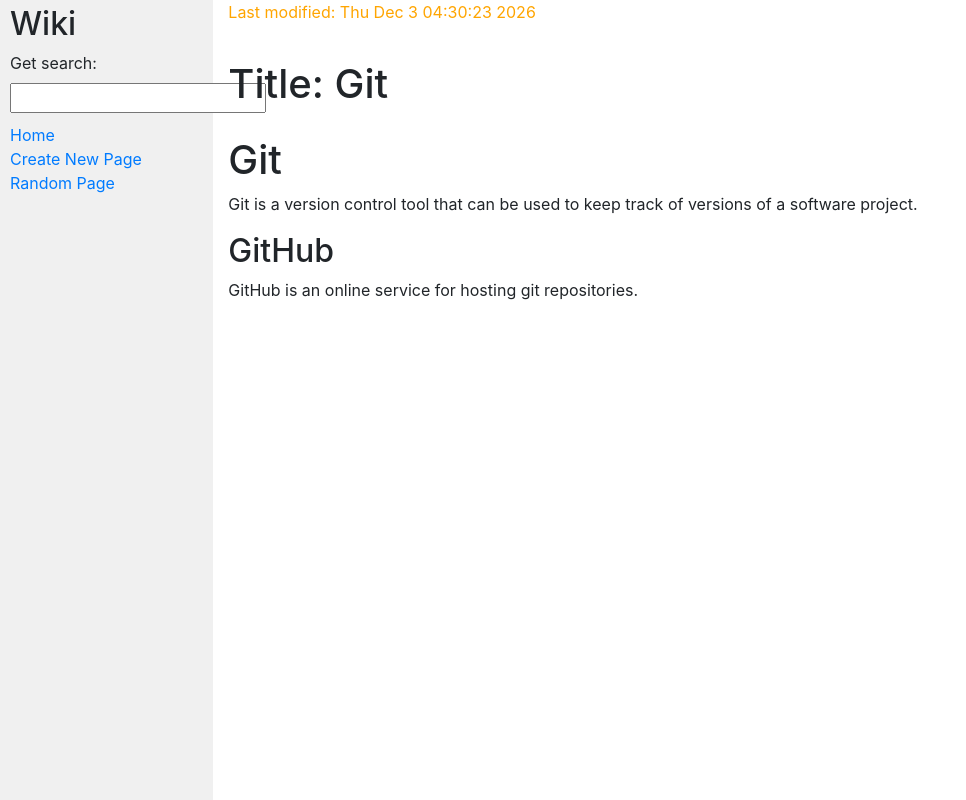
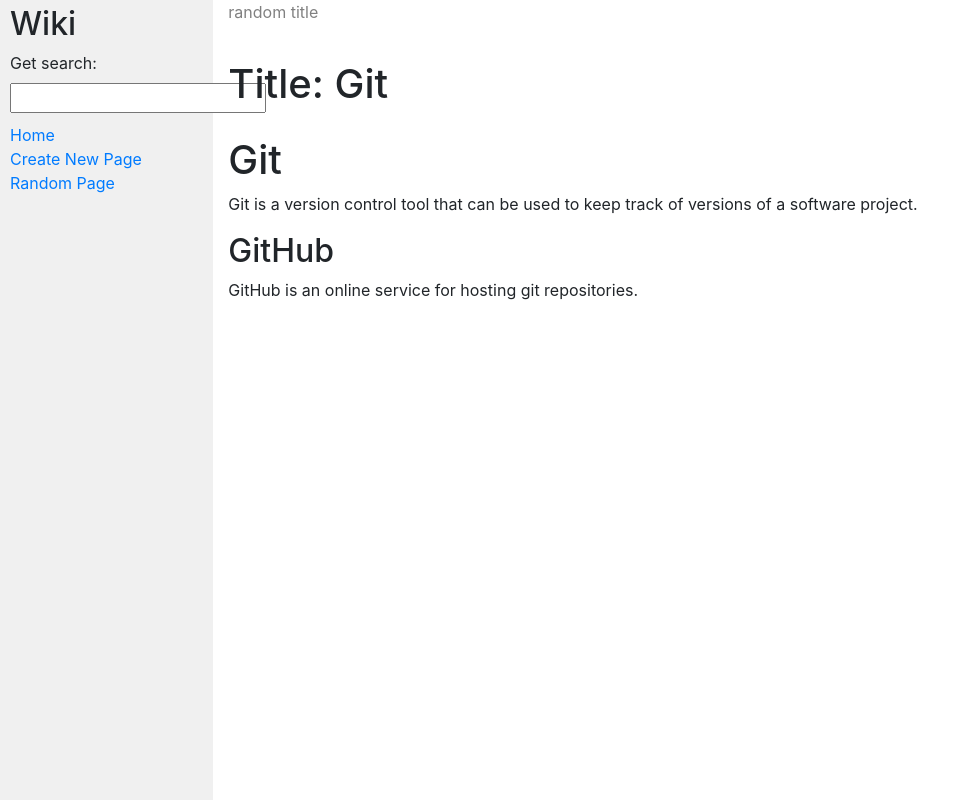
Before and after one commit to johnmarcusokeefe/wiki, a Django app: page /random/ in a window 1280 px wide. Shown: the whole page, without its empty margins (0-966 px from the left). Run offline with Django 3.2, Linux system fonts and the light colour scheme; some libraries are stand-ins or nearby versions.

Commit message:
gitit.sh

```diff
--- a/encyclopedia/process_markdown.py
+++ b/encyclopedia/process_markdown.py
@@ -9,12 +9,12 @@
     htmlblock = ""
     md = markdown.split("\n")
     # processes each line in markdown
-    ulstring = "<ul>\n</ul>\n"
-    listfound = 0
+    # line breaks added for readability
+    ulstring = "\n<ul>\n</ul>\n"
+    listhappening = 0
     for line in md:
 
         para = True
-
         # set action flags
         strong = re.search(r"\*\*", line)
         # tests for correct syntax and returns a value of 0 for even sets
@@ -48,15 +48,19 @@
         if ullist:
             #remove closing ul tag using index
             ulstring = ulstring[:-6]
+            # adds the text and not the *space
             listitem = line[1:]
-            ulstring += "<li>"+listitem+"</li>\n</ul>\n"
-            listfound = 1
+            ulstring += '<li>'+listitem+'</li>\n</ul>\n'
+            #set flag to list items found
+            listhappening = 1
             para = False
-        elif listfound == 1:
+
+        elif listhappening == 1:
             # end of list add to html block
             htmlblock += ulstring
-            listfound = 0
-
+            ulstring = "<ul>\n</ul>\n"
+            listhappening = 0
+            para = False
 
         if para:
             if len(line) > 0:
--- a/encyclopedia/static/encyclopedia/styles.css
+++ b/encyclopedia/static/encyclopedia/styles.css
@@ -13,6 +13,9 @@
 h1 {
     margin-top: 0px;
     padding-top: 20px;
+}
+h2 {
+    margin-top: 10px;
 }
 textarea {
     position: relative;
@@ -33,11 +36,13 @@
 }
 ul {
     margin-top: 20px;
-    list-style-type: none
+}
+ul.allpages {
+    list-style: none;
 }
 .feedback {
      display: inline-block;
-     color: orange;
+     color: gray;
      font-size: 12pt;
 }
 .input-title {
--- a/encyclopedia/templates/encyclopedia/create.html
+++ b/encyclopedia/templates/encyclopedia/create.html
@@ -5,9 +5,9 @@
 {% endblock %}
 
 {% block body %}
-<div class="feedback">{{ feedback }}</div>
 <h3>Create Page</h3>
-    <form class="create-page" action="{% url 'create' %}" method="post">
+<p class="feedback">{{ feedback }}</p>
+    <form class="create-page" action="{% url 'encyclopedia:create' %}" method="post">
         {% csrf_token %}
         <table>
           {{ c_form }}
--- a/encyclopedia/templates/encyclopedia/edit.html
+++ b/encyclopedia/templates/encyclopedia/edit.html
@@ -8,7 +8,7 @@
 
 <h3>Edit: {{ title }}</h3>
   <span>{{ feedback }}</span>
-    <form class="create-page" action="{% url 'save' %}" method="post">
+    <form class="create-page" action="{% url 'encyclopedia:save' %}" method="post">
         {% csrf_token %}
         <table>
           {{ e_form }}
--- a/encyclopedia/templates/encyclopedia/index.html
+++ b/encyclopedia/templates/encyclopedia/index.html
@@ -7,10 +7,10 @@
 {% block body %}
     <h1>All Pages</h1><span>{{ feedback }}</span>
 
-    <ul>
+    <ul class="allpages">
         {% for entry in entries %}
             {% if entry %}
-                <li><a class="title-list" href="{% url 'wiki' entry %}"  >{{ entry }}</a><a href="{% url 'edit' entry %}" ><i class="material-icons">mode_edit</i></a></li>
+                <li><a class="title-list" href="{% url 'encyclopedia:wiki' entry %}"  >{{ entry }}</a><a href="{% url 'encyclopedia:edit' entry %}" ><i class="material-icons">mode_edit</i></a></li>
             {% endif %}
         {% endfor %}
     </ul>
--- a/encyclopedia/templates/encyclopedia/layout.html
+++ b/encyclopedia/templates/encyclopedia/layout.html
@@ -13,19 +13,19 @@
         <div>
             <div class="sidebar col-lg-2 col-md-3">
                 <h2>Wiki</h2>
-                <form action="{% url 'search' %}" method="post">
+                <form action="{% url 'encyclopedia:search' %}" method="post">
                     {% csrf_token %}
                     {{ s_form }}
                 </form>
                 <div class="sidebar-links">
                   <div>
-                    <a href="{% url 'index' %}">Home</a>
+                    <a href="{% url 'encyclopedia:index' %}">Home</a>
                   </div>
                   <div>
-                    <a href="{% url 'create' %}">Create New Page</a>
+                    <a href="{% url 'encyclopedia:create' %}">Create New Page</a>
                   </div>
                   <div>
-                    <a href="{% url 'random_page' %}">Random Page</a>
+                    <a href="{% url 'encyclopedia:random_page' %}">Random Page</a>
                   </div>
                 </div>
                 {% block nav %}
--- a/encyclopedia/urls.py
+++ b/encyclopedia/urls.py
@@ -2,6 +2,7 @@
 
 from . import views
 
+app_name = "encyclopedia"
 urlpatterns = [
     path("", views.index, name="index"),
     path("wiki/<str:filename>", views.wiki, name="wiki"),
--- a/encyclopedia/views.py
+++ b/encyclopedia/views.py
@@ -3,11 +3,10 @@
 
 from django.shortcuts import render
 from random import *
-from . import util
-from . import forms
-from . import process_markdown as pm
-import os
-import time
+from . import util, forms, process_markdown as pm
+import os, time
+from django.shortcuts import redirect, reverse
+from django.http import HttpResponseRedirect
 
 
 def index(request):
@@ -31,7 +30,6 @@
     file = dirname + filename + ".md"
     # set file datestamp
     ts = "Last modified: %s" % time.ctime(os.path.getmtime(file))
-    #print("wiki request method",request.method)
     return render(request, "encyclopedia/wiki.html", {
         "title": filename,
         "s_form": forms.SearchForm(),
@@ -46,7 +44,7 @@
     # result position 0 is flag set to no match
     result = []
     topic_found = "none"
-    fb = "Your search returned no matches."
+    feedback = "Your search returned no matches."
     if request.method == 'POST':
         form = forms.SearchForm(request.POST)
         if form.is_valid():
@@ -57,19 +55,19 @@
                 # partial match
                 if search_value.lower() in topic.lower():
                     result.append(topic)
-                    fb = "Partial matches for your search term"
+                    feedback = "Partial matches for your search term"
                 # exact match returns the page
                 if search_value.lower() == topic.lower():
                     topic_found = topic
-                    # call wiki function when topic found
-                    return wiki(request, topic_found)
+                    # redirect allows the browser url to reflect accurately args passed in brackets
+                    return HttpResponseRedirect(reverse("encyclopedia:wiki", args=[topic_found]) )
 
     # default - returns a list of results or no results with a create option
     return render(request, "encyclopedia/search.html", {
         "s_form": forms.SearchForm(request.POST),
         "results": result,
         "title": search_value,
-        "feedback": fb
+        "feedback": feedback
             })
 
 
@@ -79,16 +77,20 @@
     c = "Place your markdown here"
     flag = False
     if request.method == 'POST':
-        #form = forms.ContentForm(request.POST)
-        flag = util.get_entry(request.POST['title'])
+        form = forms.ContentForm(request.POST)
+        if form.is_valid():
+           form_title = form.cleaned_data['title']
 		# sets error in new default title not changed
-        if request.POST['title'] == "Enter Title":
+        if form_title == "Enter Title":
             feedback = "A new title is required when saving text"
             flag = True
-        # if the title of the new document has not been changed form rendered with error message
+        if util.get_entry(form_title):
+            flag = True
+            title = form_title
+
+        # tests if placeholder title has been changed
         if flag == True:
-            #t = request.POST['title']
-            c = request.POST['content']
+            c = form.cleaned_data['content']
             data = { "title": title, "content": c}
             return render(request, "encyclopedia/create.html", {
                 "c_form": forms.ContentForm(data),
@@ -104,8 +106,9 @@
                 "title": request.POST['title'],
                 "s_form": forms.SearchForm(),
                 "markdown": pm.processfile(markdown),
-                "feedback": "title saved"
+                "feedback": "New title saved"
                 })
+
 
     # render form to create new entry
     data = { "title": title, "content": c}
@@ -114,7 +117,8 @@
         "s_form": forms.SearchForm()
 		})
 
-#edit page
+
+#edit an existing page
 def edit(request, title):
     # gets the .md file using the utility
     c = util.get_entry(title)
@@ -130,13 +134,19 @@
         "s_form": forms.SearchForm()
 		})
 
+
 # save page and display
 def save(request):
     # save title
     if request.method == 'POST':
         title = request.POST['title']
-        util.save_entry(request.POST['title'], request.POST['content'])
-        return wiki(request, title)
+        content = request.POST['content']
+        # add blank line to end to fix markdown rendering error
+        content += "\n"
+        util.save_entry(title, content)
+        # redirect works
+        return HttpResponseRedirect(reverse("encyclopedia:wiki", args=[title]) )
+
 
 # show a random page, when run it will call encyclopedia using a random page from a list of all
 # so load an array, generate a random number, call the page with that number
@@ -148,4 +158,10 @@
     #pick a random number and return the title name
     rn = randint(min, max)
     title = topic_list[rn]
-    return wiki(request, title)
+    markdown = util.get_entry(title)
+    return render(request, "encyclopedia/wiki.html", {
+        "title": title,
+        "s_form": forms.SearchForm(),
+        "markdown": pm.processfile(markdown),
+        "feedback": "random title"
+        })
```
Also changed, not shown: encyclopedia/templates/encyclopedia/search.html (+4 -5 lines), entries/CSS.md (+1 -1 lines), entries/Johns Page.md (added, +3 -0 lines), entries/Python.md (+1 -1 lines), encyclopedia/forms.py (line endings or trailing spaces), readme.txt, 4 other files.
